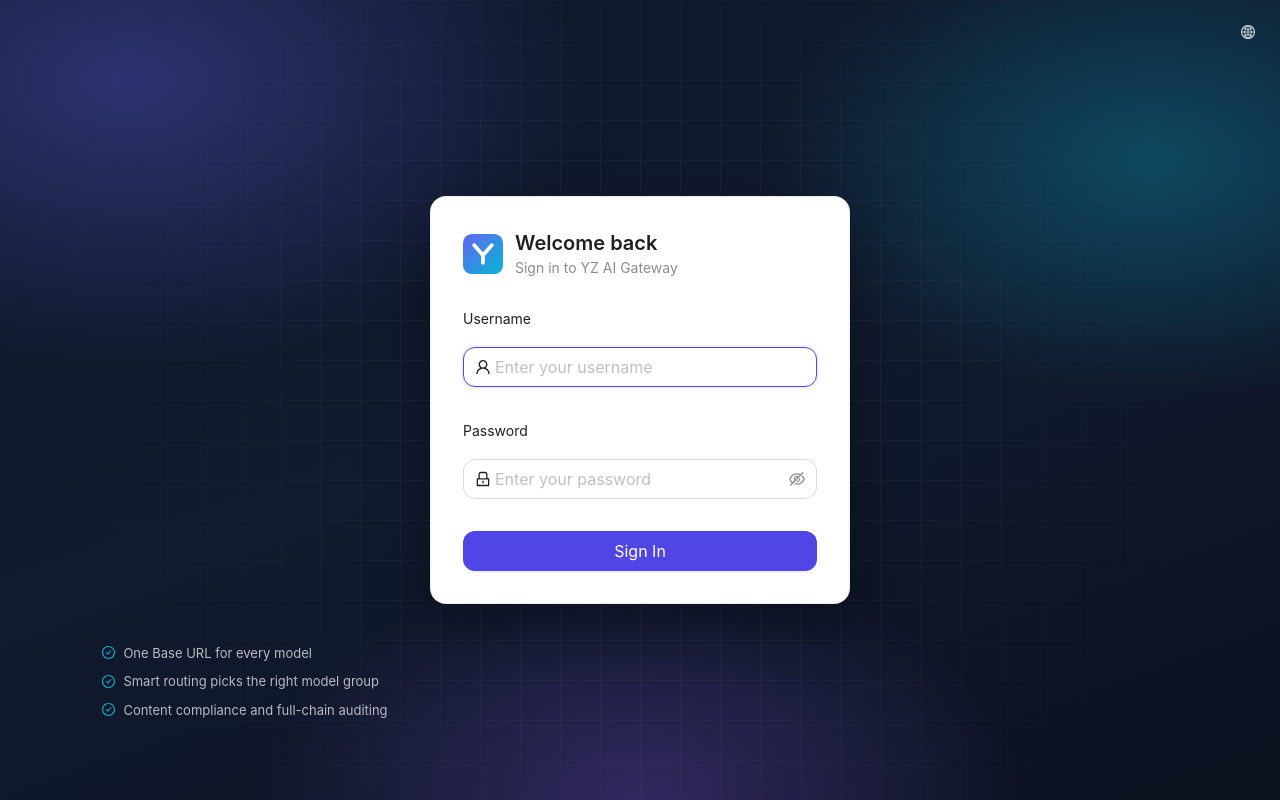
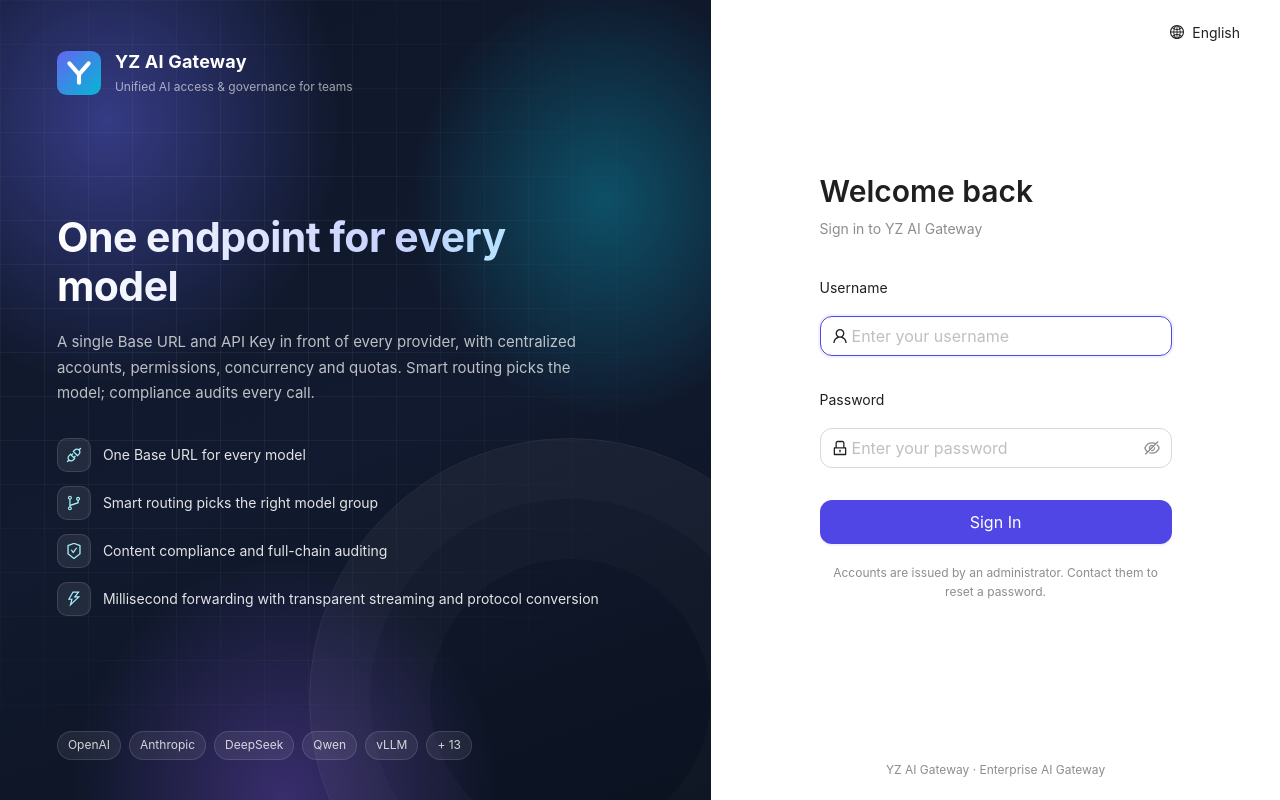
Before and after one commit to liningbest/yzapi, a React (Vite) app in the folder web/: page /login in a window 1280 px wide. Built offline with nearby package versions, Linux system fonts and the light colour scheme.

Commit message:
Login page: split brand/form layout; unique gradient id for BrandMark

```diff
--- a/web/src/components/BrandMark.tsx
+++ b/web/src/components/BrandMark.tsx
@@ -1,3 +1,5 @@
+import { useId } from 'react';
+
 interface Props {
   size?: number;
   className?: string;
@@ -5,6 +7,7 @@ interface Props {
 
 /** Inline SVG brand mark: rounded gradient tile with a stylized "YZ" stroke. */
 export default function BrandMark({ size = 32, className }: Props) {
+  const gid = `yz-brand-g-${useId().replace(/[^a-zA-Z0-9]/g, '')}`;
   return (
     <svg
       className={className}
@@ -15,12 +18,12 @@ export default function BrandMark({ size = 32, className }: Props) {
       aria-label="YZ AI Gateway"
     >
       <defs>
-        <linearGradient id="yz-brand-g" x1="0" y1="0" x2="1" y2="1">
+        <linearGradient id={gid} x1="0" y1="0" x2="1" y2="1">
           <stop offset="0" stopColor="#6366f1" />
           <stop offset="1" stopColor="#06b6d4" />
         </linearGradient>
       </defs>
-      <rect width="64" height="64" rx="14" fill="url(#yz-brand-g)" />
+      <rect width="64" height="64" rx="14" fill={`url(#${gid})`} />
       <path
         d="M18 18l14 16v12M46 18L32 34"
         stroke="#fff"
--- a/web/src/locales/en/auth.json
+++ b/web/src/locales/en/auth.json
@@ -12,7 +12,13 @@
     "disabled": "Account is disabled, please contact an administrator",
     "feature1": "One Base URL for every model",
     "feature2": "Smart routing picks the right model group",
-    "feature3": "Content compliance and full-chain auditing"
+    "feature3": "Content compliance and full-chain auditing",
+    "tagline": "Unified AI access & governance for teams",
+    "headline": "One endpoint for every model",
+    "description": "A single Base URL and API Key in front of every provider, with centralized accounts, permissions, concurrency and quotas. Smart routing picks the model; compliance audits every call.",
+    "feature4": "Millisecond forwarding with transparent streaming and protocol conversion",
+    "hint": "Accounts are issued by an administrator. Contact them to reset a password.",
+    "footer": "YZ AI Gateway · Enterprise AI Gateway"
   },
   "changePassword": {
     "title": "Change Password",
--- a/web/src/locales/zh-CN/auth.json
+++ b/web/src/locales/zh-CN/auth.json
@@ -12,7 +12,13 @@
     "disabled": "账号已被禁用，请联系管理员",
     "feature1": "一个 Base URL 接入所有模型",
     "feature2": "智能路由自动选择模型组",
-    "feature3": "内容合规与全链路审计"
+    "feature3": "内容合规与全链路审计",
+    "tagline": "企业 AI 统一接入与治理平台",
+    "headline": "一个入口，接入所有大模型",
+    "description": "统一 Base URL 与 API Key，集中管理供应商账号、权限、并发与配额；智能路由自动分流，内容合规全程审计。",
+    "feature4": "毫秒级转发，流式与协议转换无感",
+    "hint": "账号由管理员分配，忘记密码请联系管理员重置",
+    "footer": "YZ AI Gateway · 企业 AI 网关"
   },
   "changePassword": {
     "title": "修改密码",
--- a/web/src/locales/zh-TW/auth.json
+++ b/web/src/locales/zh-TW/auth.json
@@ -12,7 +12,13 @@
     "disabled": "帳號已被停用，請聯絡管理員",
     "feature1": "一個 Base URL 接入所有模型",
     "feature2": "智慧路由自動選擇模型組",
-    "feature3": "內容合規與全鏈路稽核"
+    "feature3": "內容合規與全鏈路稽核",
+    "tagline": "企業 AI 統一接入與治理平台",
+    "headline": "一個入口，接入所有大模型",
+    "description": "統一 Base URL 與 API Key，集中管理供應商帳號、權限、並行與配額；智慧路由自動分流，內容合規全程稽核。",
+    "feature4": "毫秒級轉發，串流與協定轉換無感",
+    "hint": "帳號由管理員分配，忘記密碼請聯絡管理員重設",
+    "footer": "YZ AI Gateway · 企業 AI 閘道"
   },
   "changePassword": {
     "title": "修改密碼",
--- a/web/src/pages/auth/Login.tsx
+++ b/web/src/pages/auth/Login.tsx
@@ -1,7 +1,15 @@
 import { useState } from 'react';
 import { useNavigate } from 'react-router-dom';
-import { Alert, Button, Card, Dropdown, Form, Input, Typography } from 'antd';
-import { CheckCircleOutlined, GlobalOutlined, LockOutlined, UserOutlined } from '@ant-design/icons';
+import { Alert, Button, Dropdown, Form, Input, Typography } from 'antd';
+import {
+  ApiOutlined,
+  BranchesOutlined,
+  GlobalOutlined,
+  LockOutlined,
+  SafetyCertificateOutlined,
+  ThunderboltOutlined,
+  UserOutlined,
+} from '@ant-design/icons';
 import { useTranslation } from 'react-i18next';
 import { authApi } from '@/api';
 import type { NormalizedError } from '@/api';
@@ -10,11 +18,19 @@ import { LOCALES, useLocaleStore } from '@/stores/locale';
 import BrandMark from '@/components/BrandMark';
 import { homeFor } from '@/layouts/guards';
 
+const FEATURES = [
+  { key: 'feature1', icon: <ApiOutlined /> },
+  { key: 'feature2', icon: <BranchesOutlined /> },
+  { key: 'feature3', icon: <SafetyCertificateOutlined /> },
+  { key: 'feature4', icon: <ThunderboltOutlined /> },
+] as const;
+
 export default function Login() {
   const { t } = useTranslation(['auth', 'common']);
   const navigate = useNavigate();
   const setAuth = useAuthStore((s) => s.setAuth);
   const setLocale = useLocaleStore((s) => s.setLocale);
+  const locale = useLocaleStore((s) => s.locale);
   const [error, setError] = useState<string | null>(null);
   const [loading, setLoading] = useState(false);
 
@@ -38,34 +54,69 @@ export default function Login() {
   };
 
   return (
-    <div className="yz-auth-bg">
-      <div className="yz-auth-features">
-        {(['feature1', 'feature2', 'feature3'] as const).map((k) => (
-          <div key={k}>
-            <CheckCircleOutlined style={{ color: '#06b6d4', marginRight: 8 }} />
-            {t(`auth:login.${k}`)}
+    <div className="yz-login">
+      {/* ---------- left: brand panel ---------- */}
+      <aside className="yz-login-hero">
+        <div className="yz-login-hero-inner">
+          <div className="yz-login-logo">
+            <BrandMark size={44} />
+            <div>
+              <div className="yz-login-logo-name">{t('common:app.name')}</div>
+              <div className="yz-login-logo-sub">{t('auth:login.tagline')}</div>
             </div>
+          </div>
+
+          <div className="yz-login-hero-body">
+            <h1 className="yz-login-headline">{t('auth:login.headline')}</h1>
+            <p className="yz-login-desc">{t('auth:login.description')}</p>
+            <ul className="yz-login-features">
+              {FEATURES.map((f) => (
+                <li key={f.key}>
+                  <span className="yz-login-feature-icon">{f.icon}</span>
+                  <span>{t(`auth:login.${f.key}`)}</span>
+                </li>
               ))}
+            </ul>
           </div>
-      <div style={{ position: 'absolute', top: 16, right: 16, zIndex: 2 }}>
+
+          <div className="yz-login-hero-foot">
+            <span className="yz-login-chip">OpenAI</span>
+            <span className="yz-login-chip">Anthropic</span>
+            <span className="yz-login-chip">DeepSeek</span>
+            <span className="yz-login-chip">Qwen</span>
+            <span className="yz-login-chip">vLLM</span>
+            <span className="yz-login-chip">+ 13</span>
+          </div>
+        </div>
+      </aside>
+
+      {/* ---------- right: form panel ---------- */}
+      <main className="yz-login-panel">
+        <div className="yz-login-panel-top">
           <Dropdown
             menu={{ items: LOCALES.map((l) => ({ key: l.key, label: l.label, onClick: () => setLocale(l.key) })) }}
             placement="bottomRight"
           >
-          <Button type="text" icon={<GlobalOutlined />} style={{ color: 'rgba(255,255,255,0.8)' }} />
+            <Button type="text" icon={<GlobalOutlined />}>
+              {LOCALES.find((l) => l.key === locale)?.label}
+            </Button>
           </Dropdown>
         </div>
-      <Card className="yz-auth-card" styles={{ body: { padding: 32 } }}>
-        <div className="yz-auth-brand">
-          <BrandMark size={40} />
-          <div>
-            <Typography.Title level={4} style={{ margin: 0 }}>
+
+        <div className="yz-login-form">
+          <div className="yz-login-form-mobile-brand">
+            <BrandMark size={36} />
+            <span>{t('common:app.name')}</span>
+          </div>
+          <Typography.Title level={2} style={{ margin: 0 }}>
             {t('auth:login.title')}
           </Typography.Title>
-            <Typography.Text type="secondary">{t('auth:login.subtitle')}</Typography.Text>
-          </div>
-        </div>
-        {error ? <Alert type="error" showIcon message={error} style={{ marginBottom: 16 }} /> : null}
+          <Typography.Paragraph type="secondary" style={{ marginTop: 8, marginBottom: 28 }}>
+            {t('auth:login.subtitle')}
+          </Typography.Paragraph>
+
+          {error ? <Alert type="error" showIcon message={error} style={{ marginBottom: 20 }} /> : null}
+
           <Form layout="vertical" onFinish={onFinish} size="large" requiredMark={false} autoComplete="off">
             <Form.Item
               name="username"
@@ -81,11 +132,22 @@ export default function Login() {
             >
               <Input.Password prefix={<LockOutlined />} placeholder={t('auth:login.passwordPlaceholder')} />
             </Form.Item>
-          <Button type="primary" htmlType="submit" block loading={loading} style={{ marginTop: 8 }}>
+            <Button type="primary" htmlType="submit" block loading={loading} style={{ marginTop: 8, height: 44 }}>
               {t('auth:login.submit')}
             </Button>
           </Form>
-      </Card>
+
+          <Typography.Text type="secondary" className="yz-login-hint">
+            {t('auth:login.hint')}
+          </Typography.Text>
+        </div>
+
+        <div className="yz-login-panel-foot">
+          <Typography.Text type="secondary" style={{ fontSize: 12 }}>
+            {t('auth:login.footer')}
+          </Typography.Text>
+        </div>
+      </main>
     </div>
   );
 }
--- a/web/src/styles/global.css
+++ b/web/src/styles/global.css
@@ -395,3 +395,186 @@ body {
     display: none;
   }
 }
+
+/* ---------- login: split layout ---------- */
+.yz-login {
+  min-height: 100vh;
+  display: grid;
+  grid-template-columns: minmax(0, 5fr) minmax(0, 4fr);
+  background: var(--yz-bg, #f5f7fa);
+}
+.yz-login-hero {
+  position: relative;
+  overflow: hidden;
+  color: #fff;
+  background:
+    radial-gradient(55% 55% at 15% 15%, rgba(99, 102, 241, 0.45), transparent 60%),
+    radial-gradient(45% 45% at 85% 25%, rgba(6, 182, 212, 0.35), transparent 60%),
+    radial-gradient(50% 50% at 40% 100%, rgba(139, 92, 246, 0.35), transparent 60%),
+    linear-gradient(160deg, #0f172a 0%, #111a2e 55%, #0b1220 100%);
+}
+.yz-login-hero::before {
+  content: '';
+  position: absolute;
+  inset: 0;
+  background-image:
+    linear-gradient(rgba(255, 255, 255, 0.05) 1px, transparent 1px),
+    linear-gradient(90deg, rgba(255, 255, 255, 0.05) 1px, transparent 1px);
+  background-size: 44px 44px;
+  mask-image: radial-gradient(circle at 30% 40%, #000 20%, transparent 75%);
+  pointer-events: none;
+}
+.yz-login-hero::after {
+  content: '';
+  position: absolute;
+  right: -120px;
+  bottom: -160px;
+  width: 520px;
+  height: 520px;
+  border-radius: 50%;
+  border: 1px solid rgba(255, 255, 255, 0.08);
+  box-shadow: inset 0 0 0 60px rgba(255, 255, 255, 0.02), inset 0 0 0 120px rgba(255, 255, 255, 0.02);
+  pointer-events: none;
+}
+.yz-login-hero-inner {
+  position: relative;
+  z-index: 1;
+  height: 100%;
+  min-height: 100vh;
+  display: flex;
+  flex-direction: column;
+  justify-content: space-between;
+  padding: 48px 8% 40px;
+}
+.yz-login-logo {
+  display: flex;
+  align-items: center;
+  gap: 14px;
+}
+.yz-login-logo-name {
+  font-size: 18px;
+  font-weight: 700;
+  letter-spacing: 0.2px;
+}
+.yz-login-logo-sub {
+  font-size: 12px;
+  color: rgba(255, 255, 255, 0.6);
+  margin-top: 2px;
+}
+.yz-login-hero-body {
+  max-width: 560px;
+  padding: 40px 0;
+}
+.yz-login-headline {
+  font-size: clamp(30px, 3.2vw, 44px);
+  line-height: 1.2;
+  font-weight: 700;
+  margin: 0 0 18px;
+  letter-spacing: -0.5px;
+  background: linear-gradient(90deg, #ffffff 0%, #c7d2fe 60%, #a5f3fc 100%);
+  -webkit-background-clip: text;
+  background-clip: text;
+  color: transparent;
+}
+.yz-login-desc {
+  font-size: 15px;
+  line-height: 1.7;
+  color: rgba(255, 255, 255, 0.72);
+  margin: 0 0 32px;
+}
+.yz-login-features {
+  list-style: none;
+  padding: 0;
+  margin: 0;
+  display: grid;
+  gap: 14px;
+}
+.yz-login-features li {
+  display: flex;
+  align-items: center;
+  gap: 12px;
+  font-size: 14px;
+  color: rgba(255, 255, 255, 0.88);
+}
+.yz-login-feature-icon {
+  width: 34px;
+  height: 34px;
+  border-radius: 10px;
+  display: inline-flex;
+  align-items: center;
+  justify-content: center;
+  font-size: 16px;
+  color: #a5f3fc;
+  background: rgba(255, 255, 255, 0.08);
+  border: 1px solid rgba(255, 255, 255, 0.12);
+  flex-shrink: 0;
+}
+.yz-login-hero-foot {
+  display: flex;
+  flex-wrap: wrap;
+  gap: 8px;
+}
+.yz-login-chip {
+  font-size: 12px;
+  padding: 4px 10px;
+  border-radius: 999px;
+  color: rgba(255, 255, 255, 0.8);
+  background: rgba(255, 255, 255, 0.07);
+  border: 1px solid rgba(255, 255, 255, 0.12);
+}
+
+.yz-login-panel {
+  display: flex;
+  flex-direction: column;
+  min-height: 100vh;
+  background: var(--yz-panel, #ffffff);
+}
+.yz-login-panel-top {
+  display: flex;
+  justify-content: flex-end;
+  padding: 16px 24px 0;
+}
+.yz-login-form {
+  flex: 1;
+  width: 100%;
+  max-width: 400px;
+  margin: 0 auto;
+  padding: 24px 24px 40px;
+  display: flex;
+  flex-direction: column;
+  justify-content: center;
+}
+.yz-login-form-mobile-brand {
+  display: none;
+  align-items: center;
+  gap: 10px;
+  font-weight: 700;
+  font-size: 18px;
+  margin-bottom: 28px;
+}
+.yz-login-hint {
+  display: block;
+  margin-top: 20px;
+  font-size: 12px;
+  text-align: center;
+}
+.yz-login-panel-foot {
+  padding: 16px 24px 20px;
+  text-align: center;
+}
+[data-theme='dark'] .yz-login,
+.dark .yz-login {
+  --yz-bg: #0b1220;
+  --yz-panel: #0f172a;
+}
+@media (max-width: 991px) {
+  .yz-login {
+    grid-template-columns: 1fr;
+  }
+  .yz-login-hero {
+    display: none;
+  }
+  .yz-login-form-mobile-brand {
+    display: flex;
+  }
+}
```
Lines whose indentation alone changed are shown as unchanged.
